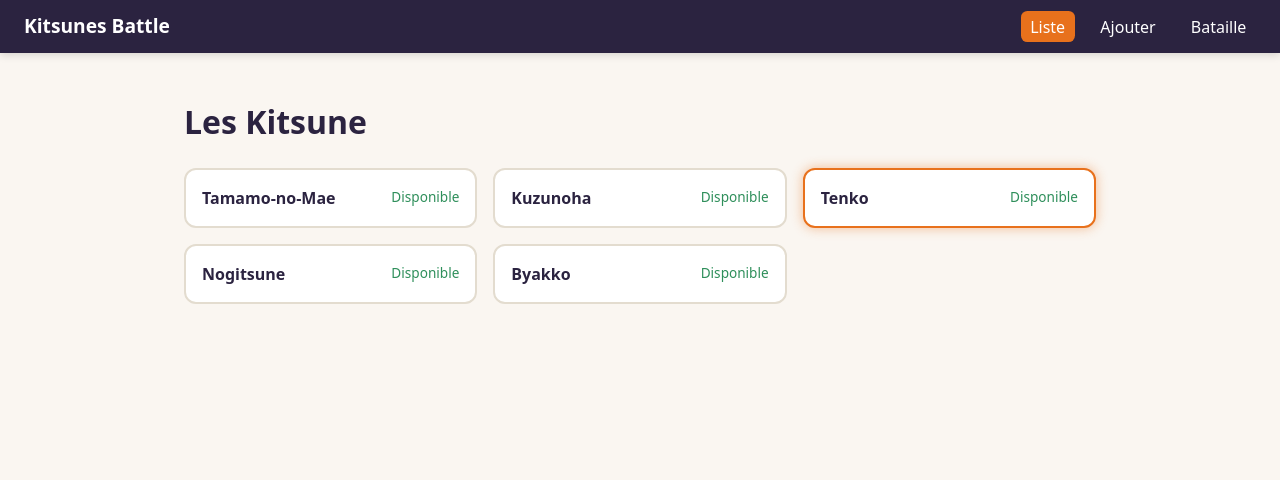
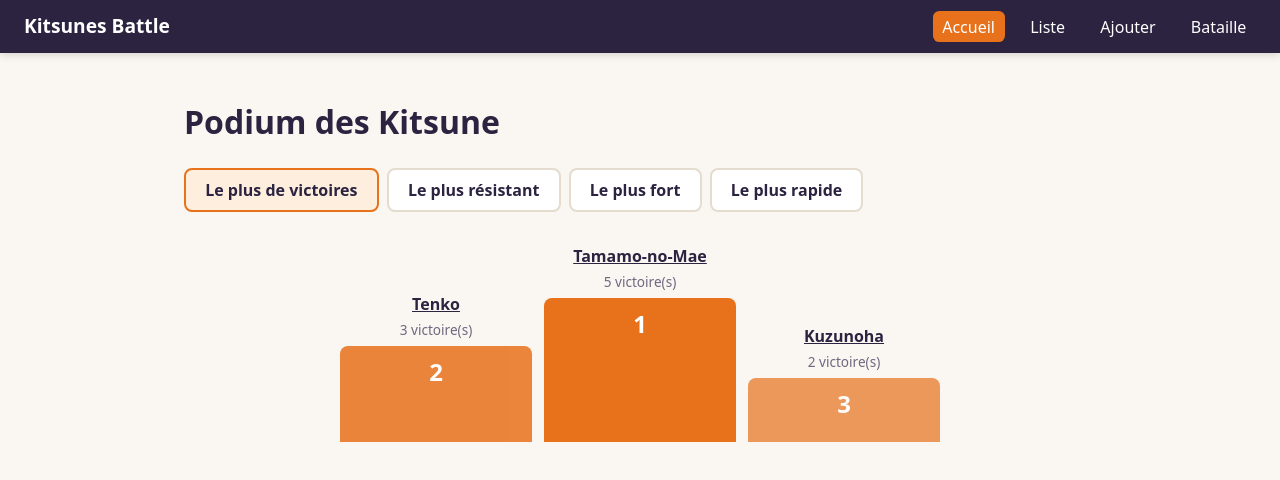
Before and after one commit to Souftq/tp-note-WEB-Taiq-Soufiane, an Angular app: page /accueil in a window 1280 px wide. Before the commit this address led to /kitsunes. Shown: the top 480 px of the page. Built offline with nearby package versions, Linux system fonts and the light colour scheme.

Commit message:
feat(bonus): podium des Kitsune sur la page d'accueil
Les 3 meilleurs Kitsune, classés par victoires par défaut, avec le choix du critère (PV, force, vitesse). Nouvelle route /accueil, devenue la page par défaut.

```diff
--- /dev/null
+++ b/src/app/accueil/accueil.html
@@ -0,0 +1,23 @@
+<h1>Podium des Kitsune</h1>
+
+<div class="criteres">
+  @for (option of criteres; track option.valeur) {
+    <button
+      type="button"
+      [class.actif]="critere() === option.valeur"
+      (click)="critere.set(option.valeur)"
+    >
+      {{ option.libelle }}
+    </button>
+  }
+</div>
+
+<ol class="podium">
+  @for (kitsune of podium(); track kitsune.nom; let rang = $index) {
+    <li [class]="'place-' + (rang + 1)">
+      <a [routerLink]="['/kitsunes', kitsune.nom]">{{ kitsune.nom }}</a>
+      <span class="valeur">{{ kitsune[critere()] }} {{ unite() }}</span>
+      <span class="marche">{{ rang + 1 }}</span>
+    </li>
+  }
+</ol>
--- /dev/null
+++ b/src/app/accueil/accueil.scss
@@ -0,0 +1,83 @@
+.criteres {
+  display: flex;
+  flex-wrap: wrap;
+  gap: 0.5rem;
+  margin-bottom: 2rem;
+
+  button {
+    background: var(--fond-carte);
+    color: var(--texte);
+    border: 2px solid var(--bordure);
+
+    &.actif {
+      border-color: var(--accent);
+      background: var(--accent-leger);
+    }
+  }
+}
+
+// Le 1er au milieu, le 2e à gauche, le 3e à droite, comme un vrai podium
+.podium {
+  list-style: none;
+  padding: 0;
+  display: flex;
+  justify-content: center;
+  align-items: flex-end;
+  gap: 0.75rem;
+
+  li {
+    flex: 1;
+    max-width: 12rem;
+    display: flex;
+    flex-direction: column;
+    align-items: center;
+    gap: 0.3rem;
+    text-align: center;
+  }
+
+  a {
+    font-weight: 600;
+    color: var(--texte);
+  }
+
+  .valeur {
+    font-size: 0.85rem;
+    color: var(--texte-discret);
+  }
+
+  .marche {
+    width: 100%;
+    padding-top: 0.5rem;
+    border-radius: 0.5rem 0.5rem 0 0;
+    background: var(--accent);
+    color: white;
+    font-size: 1.5rem;
+    font-weight: 700;
+  }
+
+  .place-1 {
+    order: 2;
+
+    .marche {
+      height: 9rem;
+    }
+  }
+
+  .place-2 {
+    order: 1;
+
+    .marche {
+      height: 6rem;
+      opacity: 0.85;
+    }
+  }
+
+  .place-3 {
+    order: 3;
+
+    .marche {
+      height: 4rem;
+      opacity: 0.7;
+    }
+  }
+}
--- /dev/null
+++ b/src/app/accueil/accueil.ts
@@ -0,0 +1,34 @@
+import { Component, computed, inject, signal } from '@angular/core';
+import { RouterLink } from '@angular/router';
+import { GestionKitsunes } from '../kitsunes/gestion-kitsunes';
+
+type Critere = 'victoires' | 'pv' | 'force' | 'vitesse';
+
+const CRITERES: { valeur: Critere; libelle: string; unite: string }[] = [
+  { valeur: 'victoires', libelle: 'Le plus de victoires', unite: 'victoire(s)' },
+  { valeur: 'pv', libelle: 'Le plus résistant', unite: 'PV' },
+  { valeur: 'force', libelle: 'Le plus fort', unite: 'de force' },
+  { valeur: 'vitesse', libelle: 'Le plus rapide', unite: 'de vitesse' },
+];
+
+@Component({
+  selector: 'app-accueil',
+  imports: [RouterLink],
+  templateUrl: './accueil.html',
+  styleUrl: './accueil.scss',
+})
+export class Accueil {
+  private readonly gestionKitsunes = inject(GestionKitsunes);
+
+  protected readonly criteres = CRITERES;
+  protected readonly critere = signal<Critere>('victoires');
+  protected readonly unite = computed(
+    () => CRITERES.find((option) => option.valeur === this.critere())?.unite,
+  );
+
+  // Les 3 meilleurs selon le critère choisi (copie avant le tri pour ne pas toucher la liste)
+  protected readonly podium = computed(() => {
+    const critere = this.critere();
+    return [...this.gestionKitsunes.kitsunes()].sort((a, b) => b[critere] - a[critere]).slice(0, 3);
+  });
+}
--- a/src/app/app.routes.ts
+++ b/src/app/app.routes.ts
@@ -1,15 +1,17 @@
 import { Routes } from '@angular/router';
+import { Accueil } from './accueil/accueil';
 import { KitsuneListe } from './kitsunes/kitsune-liste/kitsune-liste';
 import { KitsuneDetail } from './kitsunes/kitsune-detail/kitsune-detail';
 import { KitsuneAjout } from './kitsunes/kitsune-ajout/kitsune-ajout';
 import { Bataille } from './bataille/bataille';
 
 export const routes: Routes = [
-  { path: '', redirectTo: '/kitsunes', pathMatch: 'full' },
+  { path: '', redirectTo: '/accueil', pathMatch: 'full' },
+  { path: 'accueil', component: Accueil },
   { path: 'kitsunes', component: KitsuneListe },
   // Le nom est unique, on s'en sert dans l'URL
   { path: 'kitsunes/:nom', component: KitsuneDetail },
   { path: 'ajout', component: KitsuneAjout },
   { path: 'bataille', component: Bataille },
-  { path: '**', redirectTo: '/kitsunes' },
+  { path: '**', redirectTo: '/accueil' },
 ];
--- a/src/app/shared/navigation/navigation.html
+++ b/src/app/shared/navigation/navigation.html
@@ -1,7 +1,8 @@
 <nav class="navigation">
-  <a class="logo" routerLink="/kitsunes">Kitsunes Battle</a>
+  <a class="logo" routerLink="/accueil">Kitsunes Battle</a>
 
   <ul class="liens">
+    <li><a routerLink="/accueil" routerLinkActive="actif">Accueil</a></li>
     <li><a routerLink="/kitsunes" routerLinkActive="actif">Liste</a></li>
     <li><a routerLink="/ajout" routerLinkActive="actif">Ajouter</a></li>
     <li><a routerLink="/bataille" routerLinkActive="actif">Bataille</a></li>
```
Also changed, not shown: 1 other file (tests, documents, lock files or other folders).
